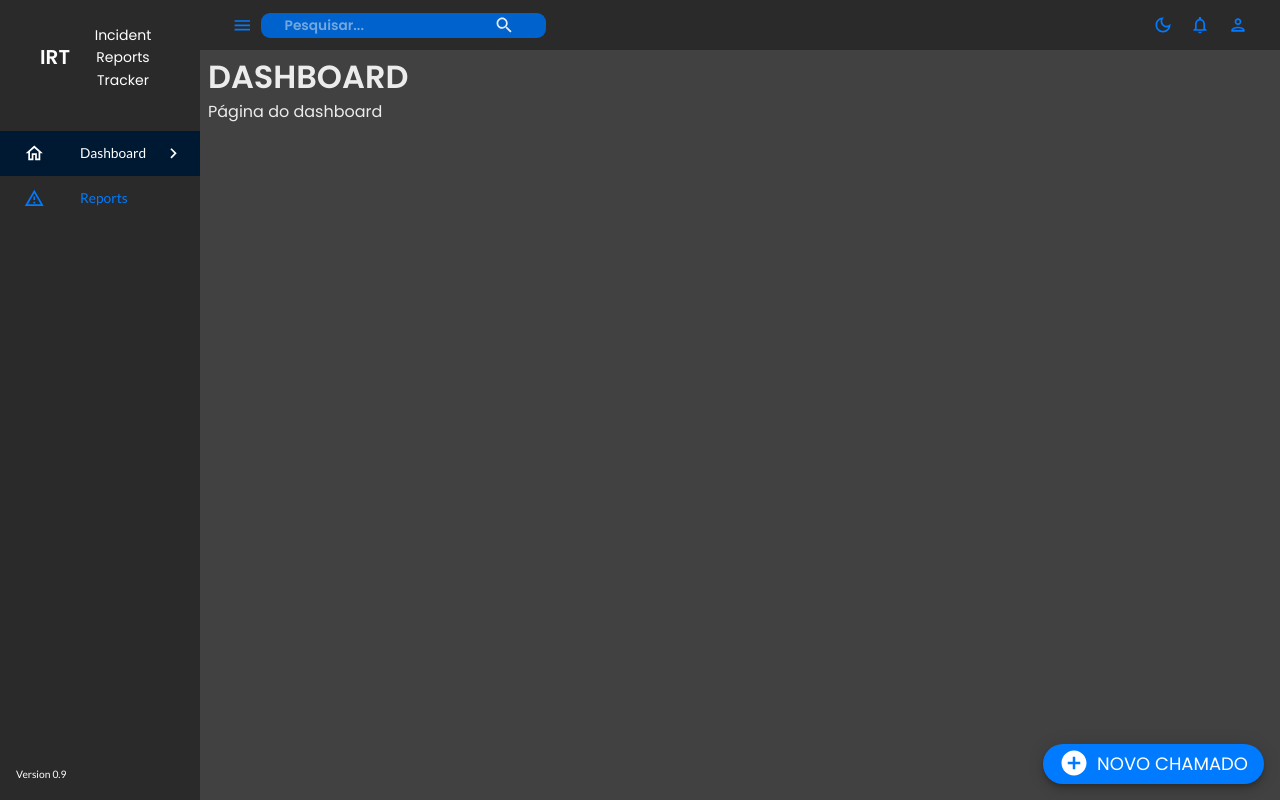
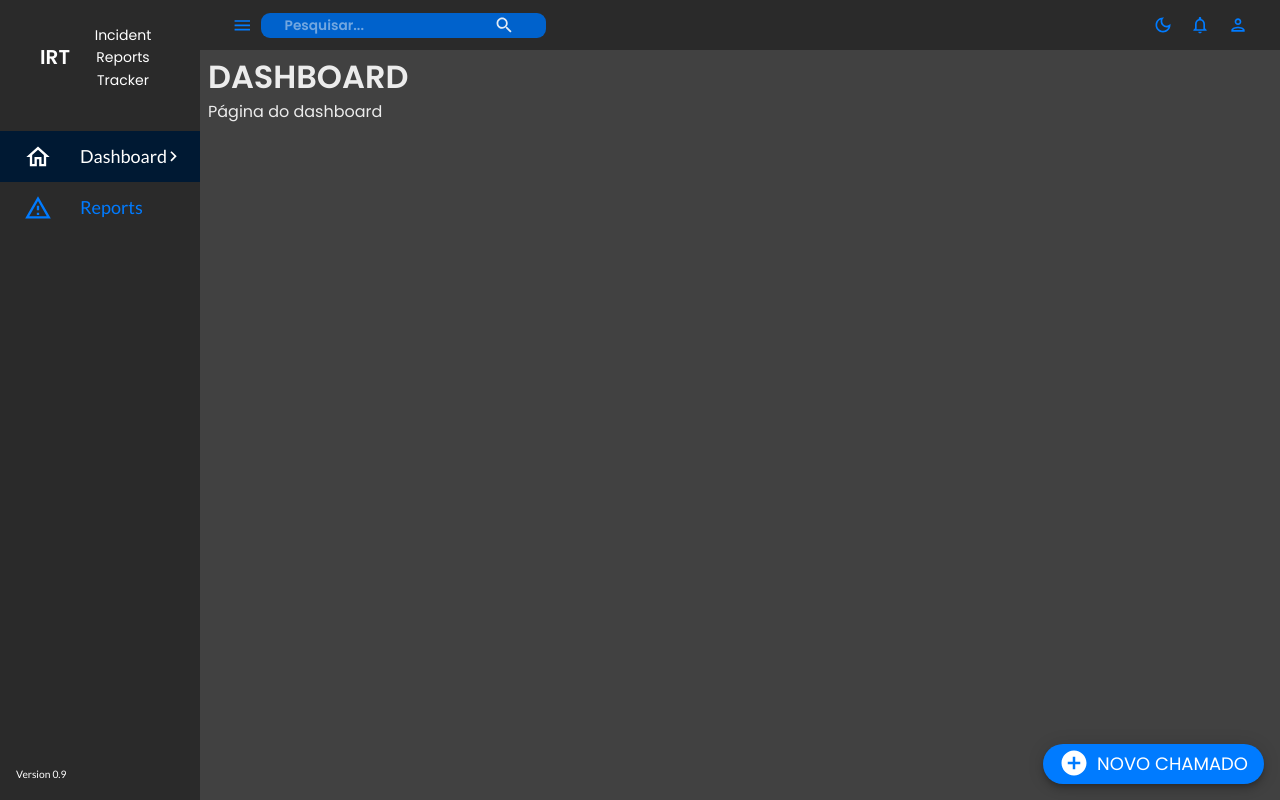
Before and after one commit to frederycksales/react-reports, a React (Create React App) app: page /dashboard in a window 1280 px wide. Built offline with nearby package versions, Linux system fonts and the light colour scheme.

Commit message:
Melhoria no código do Sidebar

```diff
--- a/src/components/Sidebar.jsx
+++ b/src/components/Sidebar.jsx
@@ -14,8 +14,8 @@ import {
 import {
   HomeOutlined,
   ReportProblemOutlined,
-  ChevronLeft,
   ChevronRightOutlined,
+  Close as CloseIcon
 } from "@mui/icons-material";
 import { useEffect, useState } from "react";
 import { useLocation, useNavigate } from "react-router-dom";
@@ -32,76 +32,17 @@ const navItems = [
   },
 ];
 
-const Sidebar = ({
-  drawerWidth,
-  isSidebarOpen,
-  setIsSidebarOpen,
-  isNonMobile,
-}) => {
-  const { pathname } = useLocation();
-  const [active, setActive] = useState("");
-  const navigate = useNavigate();
+const NavList = ({ active, setActive, navigate }) => {
   const theme = useTheme();
 
-  useEffect(() => {
-    setActive(pathname.substring(1));
-  }, [pathname]);
   return (
-
-    <Box component="nav" >
-      {isSidebarOpen && (
-        <Drawer
-          open={isSidebarOpen}
-          onClose={() => setIsSidebarOpen(false)}
-          variant="persistent"
-          anchor="left"
-          sx={{
-            width: drawerWidth,
-            "& .MuiDrawer-paper": {
-              color: theme.palette.secondary.contrastText,
-              backgroundColor: theme.palette.secondary.main,
-              boxSizing: "border-box",
-              borderWidth: isNonMobile ? 0 : "2px",
-              width: drawerWidth,
-            },
-          }}
-        >
-
-          <Box width="100%">
-            <Box m="1.5rem 2rem 2rem 2.5rem">
-              <FlexBetween color={theme.palette.secondary.contrastText}>
-                <Box display="flex" alignItems="center" gap="0.5rem">
-                  <Typography variant="h4" fontWeight="bold" align="center">
-                    IRT
-                  </Typography>
-                  <Typography variant="h6" align="center">
-                    Incident Reports Tracker
-                  </Typography>
-                </Box>
-                {!isNonMobile && (
-                  <IconButton onClick={() => setIsSidebarOpen(!isSidebarOpen)}>
-                    <ChevronLeft />
-                  </IconButton>
-                )}
-              </FlexBetween>
-            </Box>
-
     <List>
       {navItems.map(({ text, icon }) => {
-
-                if (!icon) {
-                  return (
-                    <Typography key={text} sx={{ m: "2rem 0 1rem 1.5rem" }}>
-                      {text}
-                    </Typography>
-                  );
-                }
         const lcText = text.toLowerCase();
-
         return (
           <ListItem
-                    key={text}
             disablePadding
+            key={lcText}
             sx={{
               ":hover": {
                 backgroundColor: theme.palette.primary.light,
@@ -133,6 +74,7 @@ const Sidebar = ({
               <ListItemIcon
                 sx={{
                   ml: "0.5rem",
+                  '& .MuiSvgIcon-root': { fontSize: '28px' },
                   color:
                     active === lcText
                       ? theme.palette.primary.contrastText
@@ -141,7 +83,7 @@ const Sidebar = ({
               >
                 {icon}
               </ListItemIcon>
-                      <ListItemText primary={text} />
+              <ListItemText primary={text} sx={{ '& .MuiTypography-root': { fontSize: '18px' } }} />
               {active === lcText && (
                 <ChevronRightOutlined sx={{ ml: "auto" }} />
               )}
@@ -150,11 +92,62 @@ const Sidebar = ({
         );
       })}
     </List>
-            <Box sx={{ position: 'fixed', left: 16, bottom: 16 }} >
+  );
+};
+
+
+const Sidebar = ({ drawerWidth, isSidebarOpen, setIsSidebarOpen, isNonMobile }) => {
+  const { pathname } = useLocation();
+  const [active, setActive] = useState("");
+  const navigate = useNavigate();
+  const theme = useTheme();
+
+  useEffect(() => {
+    setActive(pathname.substring(1));
+  }, [pathname]);
+
+  return (
+    <Box component="nav">
+      {isSidebarOpen && (
+        <Drawer
+          open={isSidebarOpen}
+          onClose={() => setIsSidebarOpen(false)}
+          variant="persistent"
+          anchor="left"
+          sx={{
+            width: drawerWidth,
+            "& .MuiDrawer-paper": {
+              color: theme.palette.secondary.contrastText,
+              backgroundColor: theme.palette.secondary.main,
+              boxSizing: "border-box",
+              borderWidth: isNonMobile ? 0 : "2px",
+              width: drawerWidth,
+            },
+          }}
+        >
+          <Box width="100%">
+            <Box m="1.5rem 2rem 2rem 2.5rem">
+              <FlexBetween color={theme.palette.secondary.contrastText}>
+                <Box display="flex" alignItems="center" gap="0.5rem">
+                  <Typography variant="h4" fontWeight="bold" align="center">
+                    IRT
+                  </Typography>
+                  <Typography variant="h6" align="center">
+                    Incident Reports Tracker
+                  </Typography>
+                </Box>
+                {!isNonMobile && (
+                  <IconButton onClick={() => setIsSidebarOpen(!isSidebarOpen)}>
+                    <CloseIcon />
+                  </IconButton>
+                )}
+              </FlexBetween>
+            </Box>
+            <NavList active={active} setActive={setActive} navigate={navigate} />
+            <Box sx={{ position: 'fixed', left: 16, bottom: 16 }}>
               <Typography variant="caption">Version 0.9</Typography>
             </Box>
           </Box>
-
         </Drawer>
       )}
     </Box>
```
Lines whose indentation alone changed are shown as unchanged.
